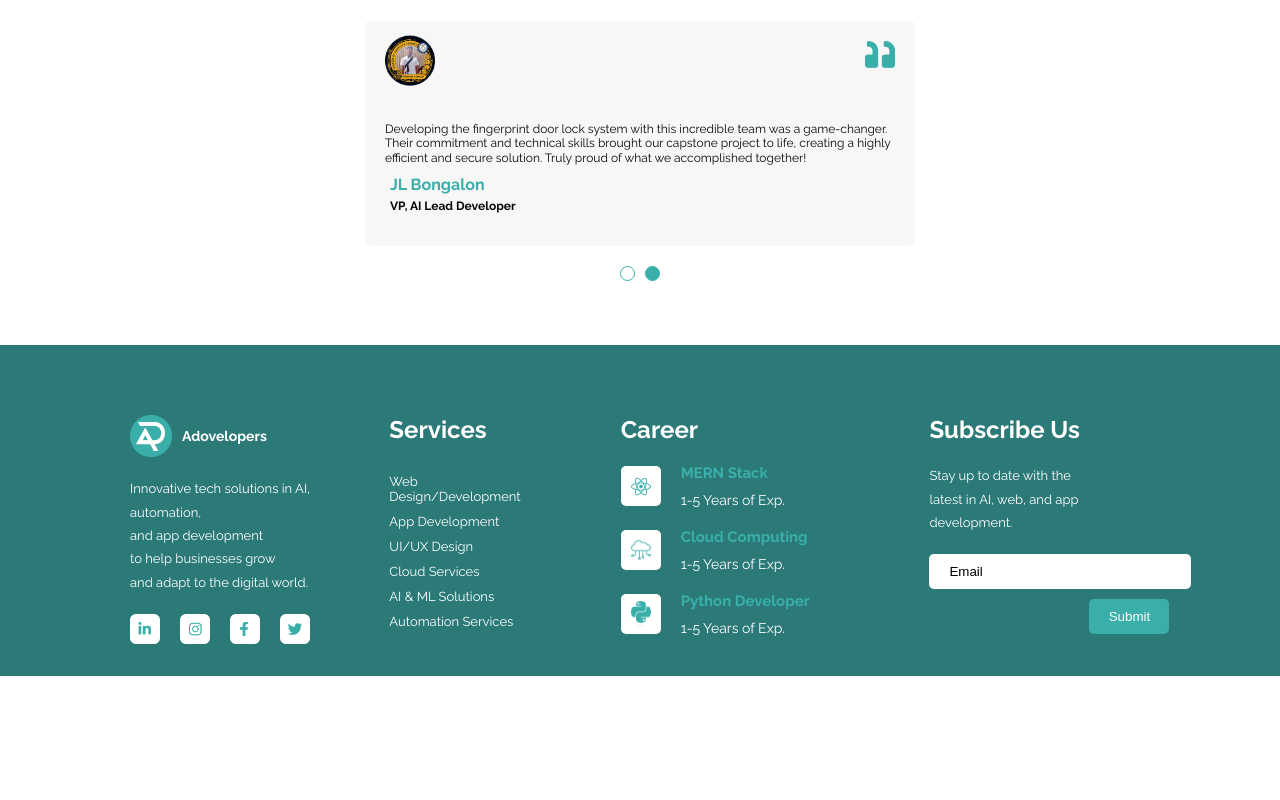
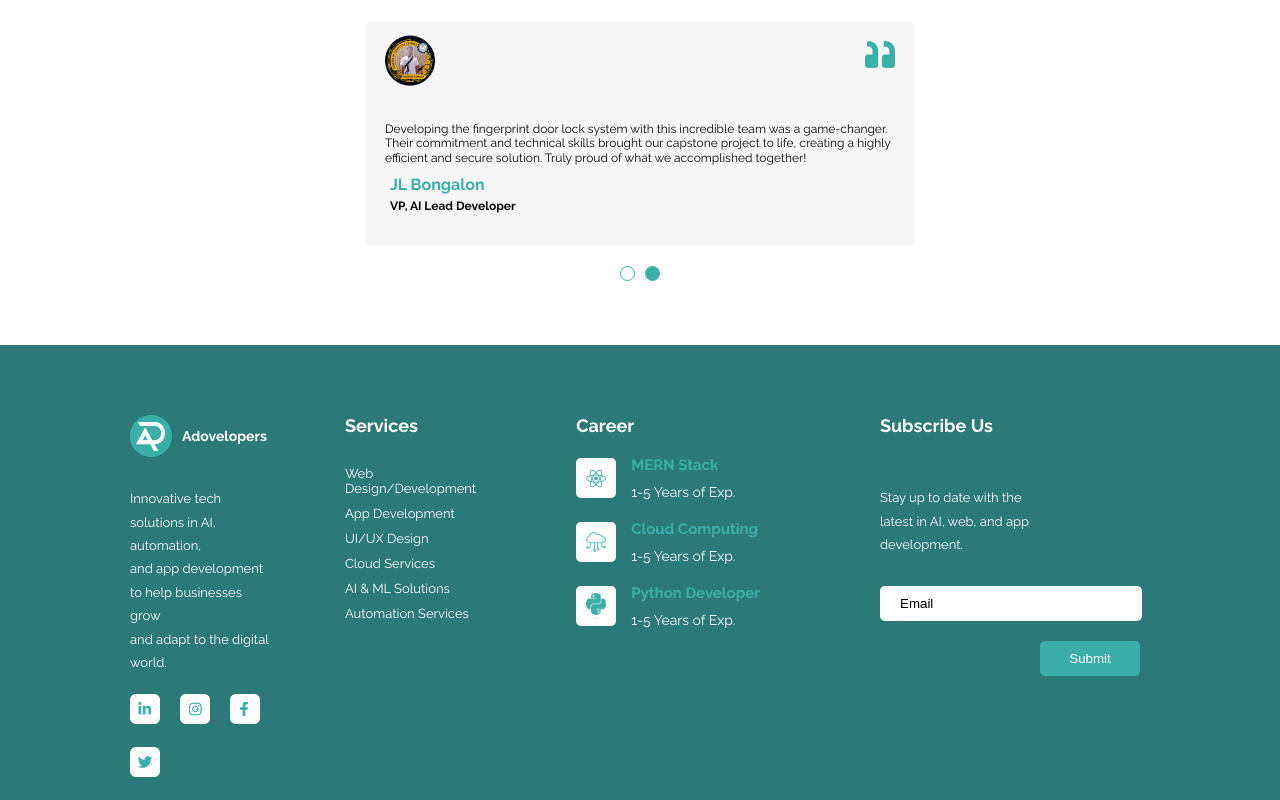
Before and after one commit to AdoVelopers/Adovelopers-Official-Website, a React (Vite) app: page / in a window 1280 px wide. Shown: the part 3880-4680 px from the top of the page. Before the commit the page ends 4556 px from the top, so only its background shows below. Built offline with nearby package versions, Linux system fonts and the light colour scheme.

Commit message:
feat(footer): improve responsiveness and adjust button alignment
Co-authored-by: karlbernaldez <kakieiceangel548@gmail.com>

```diff
--- a/src/pages/Home/Home.css
+++ b/src/pages/Home/Home.css
@@ -783,3 +783,21 @@ div p {
     height: auto;
     width: 50px;
 }
+
+@media (max-width: 768px) {
+
+    .circle3 {
+        position: relative;
+        bottom: 0;
+        top: -13.90rem;
+        right: 0;
+        left: 20.5rem;
+        width: 20.5rem;
+        height: 7.50rem;
+        margin-top: 6.25rem;
+        margin-left: 8.125rem;
+        background-color: rgba(23, 37, 42, 0.1);
+        border-radius: 50%;
+    }
+
+}
--- a/src/styles/Footer.css
+++ b/src/styles/Footer.css
@@ -203,3 +203,152 @@ footer {
 .subs {
     padding-left: 50px;
 }
+
+@media (max-width: 768px) {
+
+    .logo-section,
+    .footer-services,
+    .career-section,
+    .subscribe-section {
+        max-width: 100%;
+    }
+}
+
+/* Logo Section */
+.logo-text {
+    display: flex;
+    align-items: center;
+    gap: 10px;
+}
+
+.logo-text p {
+    font-size: 14px;
+}
+
+.logo-text img {
+    width: 42px;
+    height: 42px;
+}
+
+.footer-text {
+    line-height: 1.8;
+    margin-top: 10px;
+}
+
+.socials {
+    margin-top: 20px;
+    display: flex;
+    gap: 20px;
+    flex-wrap: wrap;
+}
+
+.socials img {
+    width: 30px;
+    height: auto;
+    cursor: pointer;
+}
+
+.footer-services {
+    display: flex;
+    flex-direction: column;
+    gap: 10px;
+}
+
+.services-title {
+    margin-bottom: 20px;
+    font-size: 18px;
+    font-weight: bold;
+}
+
+.service {
+    font-size: 13px;
+}
+
+.career-title {
+    margin-bottom: 20px;
+    font-size: 18px;
+    font-weight: bold;
+}
+
+.job-role {
+    display: flex;
+    align-items: center;
+    gap: 15px;
+    margin-bottom: 20px;
+}
+
+.icon-container {
+    display: flex;
+    align-items: center;
+    justify-content: center;
+    background-color: white;
+    border-radius: 5px;
+    padding: 10px;
+    width: 40px;
+    height: 40px;
+}
+
+.icon-container img {
+    width: 20px;
+    height: auto;
+}
+
+.role-info {
+    display: flex;
+    flex-direction: column;
+}
+
+.role-title {
+    font-weight: bold;
+    font-size: 15px;
+    color: #3AAFA9;
+}
+
+.role-experience {
+    font-size: 14px;
+    color: #ffffff;
+}
+
+.subscribe-section {
+    display: flex;
+    flex-direction: column;
+    gap: 10px;
+}
+
+.subscribe-title {
+    font-size: 18px;
+    font-weight: bold;
+}
+
+.footer-text-large {
+    line-height: 1.8;
+}
+
+.email-input {
+    padding: 10px;
+    border-radius: 5px;
+    background-color: white;
+    border: none;
+}
+
+.email-input::placeholder {
+    color: rgb(0, 0, 0);
+}
+
+.subscribe-btn {
+    padding: 10px;
+    width: 100px;
+    background-color: #3AAFA9;
+    color: white;
+    border: none;
+    border-radius: 5px;
+    align-self: flex-start;
+    cursor: pointer;
+    margin-right: 150px;
+}
+
+@media (max-width: 768px) {
+    .subscribe-btn {
+        width: 100%;
+    }
+}
```
